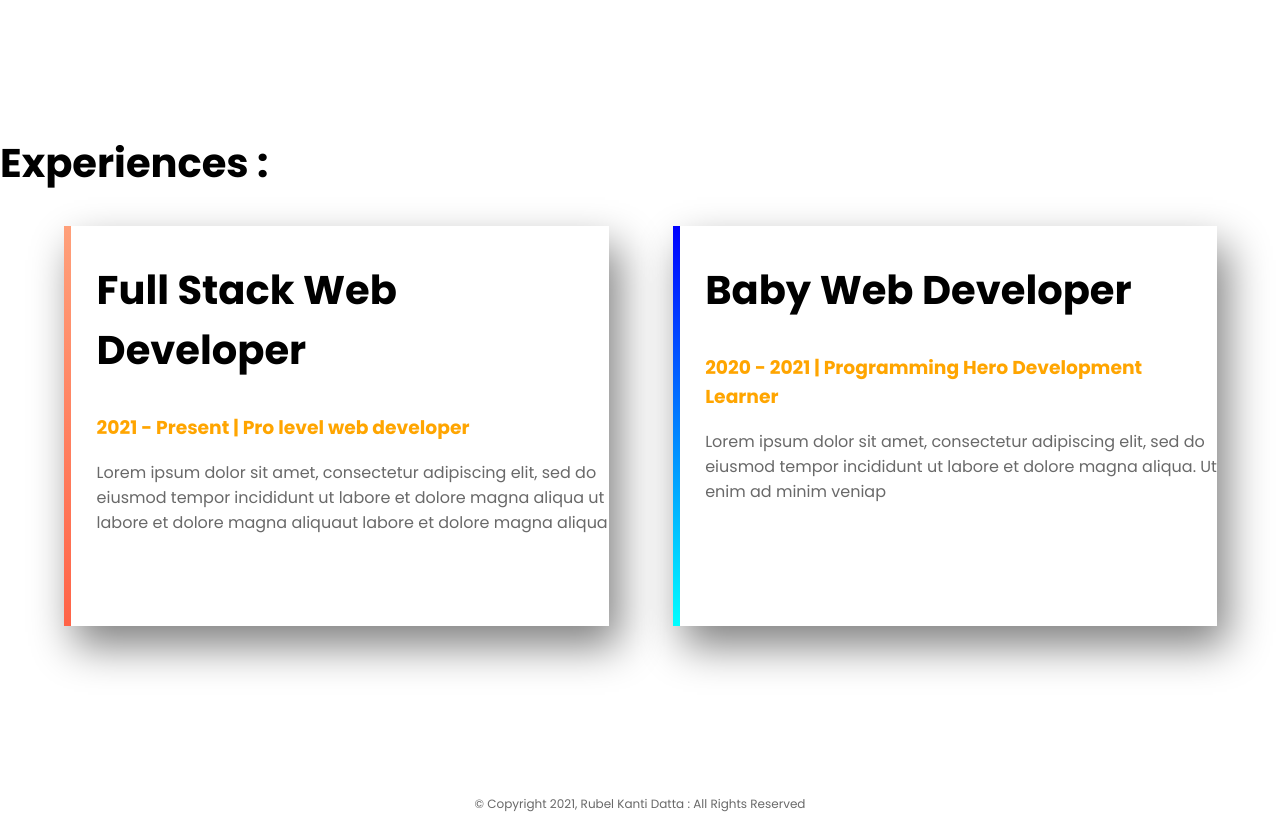
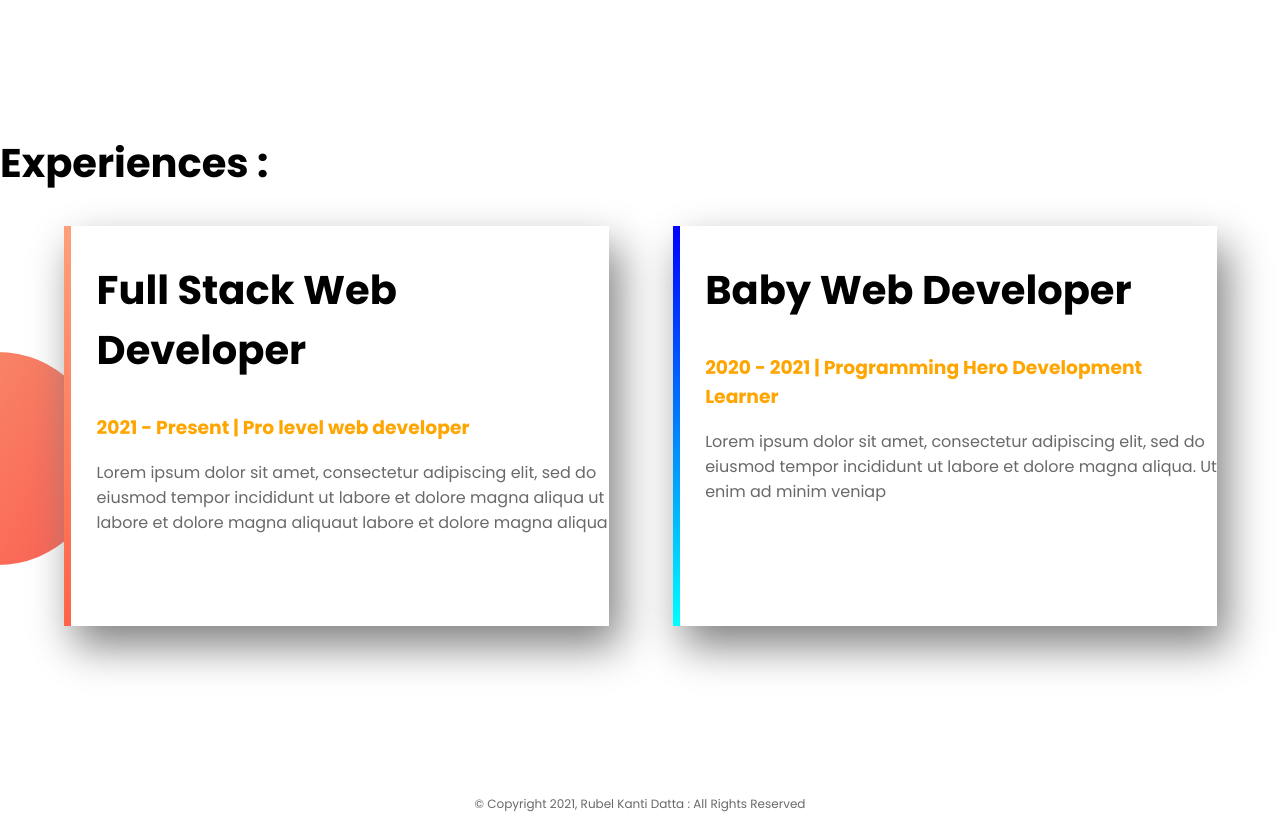
Before and after one commit to RKDATTA/web-portfolio, a plain HTML site: page index.html in a window 1280 px wide. Shown: the part 1200-2025 px from the top of the page. Drawn offline with Linux system fonts and the light colour scheme.

Commit message:
Experience BG fixed

```diff
--- a/index.html
+++ b/index.html
@@ -38,7 +38,7 @@
 
 
 
-<section class="esperience-area">
+<section class="experience-area">
     <h2> Experiences :</h2>
     <div id="full-stack" class="half-width single-experience">
     <h2>Full Stack Web Developer</h2>
```
